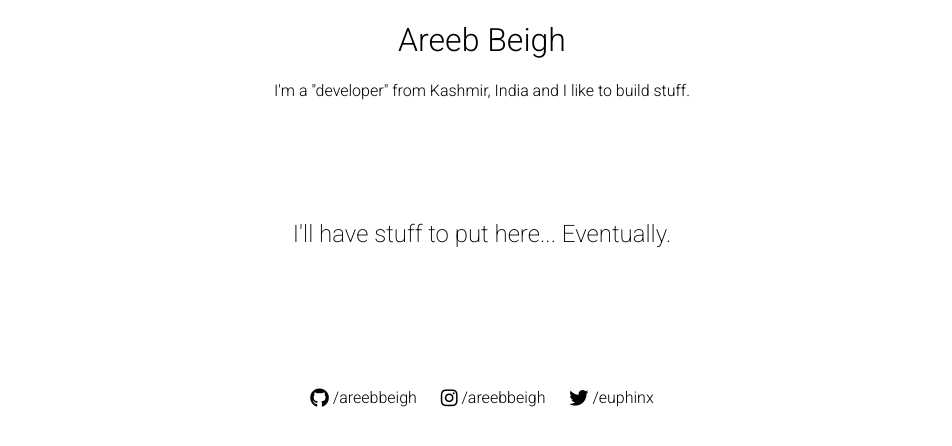
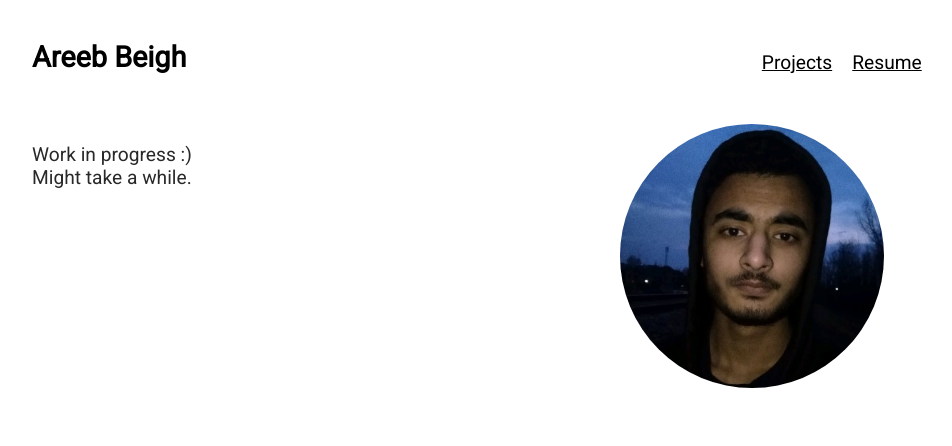
Before and after one commit to areebbeigh/areebbeigh.github.io, a plain HTML site: page index.html in a window 1280 px wide. Shown: the whole page, without its empty margins (158-1110 px from the left). Drawn offline with Linux system fonts and the light colour scheme.

Commit message:
Change layout

```diff
--- a/css/main.css
+++ b/css/main.css
@@ -1,55 +1,79 @@
-* { font-family: 'Roboto'; }
-
-.thin {
-  font-weight: 200;
-}
-
-.light {
-  font-weight: 300;
-}
-
-.center {
-  text-align: center;
-}
-
-html {
-  height: 100%;
+* {
+  font-family: "Roboto";
+  box-sizing: border-box;
 }
 
 body {
-  height: 100%;
+  background: #f6f6f6;
+  margin: 0;
 }
 
-.wrapper {
-  height: 100%;
+a:active,
+a,
+a:hover {
+  color: #000;
 }
 
-.footer {
-  padding: 20px;
+.container {
+  max-width: 1100px;
+  min-width: 320px;
+  margin: auto;
+  font-size: 1.2em;
+  padding: 20px 100px;
+  background: #fff;
+  display: grid;
+  grid-template-rows: 1fr auto 1fr;
+  row-gap: 30px;
+  text-align: justify;
 }
 
-.footer-contact {
-  padding: 10px;
-  text-decoration: none;
-  color: initial;
+.nav {
+  display: grid;
+  grid-template-columns: 80% 20%;
+  align-items: end;
+  padding: 20px 0;
 }
 
-.footer-contact p {
-  display: inline;
-  position: relative;
-  bottom: 2px;
+.nav .nav-title h2 {
+  margin: 0;
 }
 
-.footer-contact i {
-  font-size: 1.2em;
+.nav-links {
+  display: grid;
+  grid-template-columns: repeat(2, 1fr);
 }
 
-.footer-contact span {
-  /* font-size: 0.9em; */
+.nav-links a {
+  margin: auto;
 }
 
-@media only screen and (max-width: 768px) {
-  .footer-contact {
-    display: block;
+#photo {
+  border-radius: 100%;
+  display: inline-block;
+  max-width: 264px;
+}
+
+.content-container {
+  color: #282828;
+}
+
+.content-container .intro .me {
+  grid-area: me;
+  place-self: center;
+}
+
+.content-container .intro .content {
+  grid-area: intro-text;
+}
+
+.content-container .intro {
+  display: grid;
+  grid-template-columns: [intro-text] 60% [me] 40%;
+  //column-gap: 50px;
+}
+
+@media only screen and (max-width: 950px) {
+  .container {
+    padding: 20px 25px;
   }
 }
--- a/index.html
+++ b/index.html
@@ -2,35 +2,44 @@
 <html>
   <head>
     <meta charset="utf-8" />
-  <meta http-equiv="X-UA-Compatible" content="IE=edge">
-  <title>Areeb Beigh</title>
-  <meta name="viewport" content="width=device-width, initial-scale=1">
+    <meta http-equiv="X-UA-Compatible" content="IE=edge" />
+    <title>Areeb Beigh&apos;s personal homepage</title>
+    <meta name="viewport" content="width=device-width, initial-scale=1" />
     <link rel="stylesheet" type="text/css" media="screen" href="css/main.css" />
-  <link rel="stylesheet" href="https://use.fontawesome.com/releases/v5.7.1/css/all.css" integrity="sha384-fnmOCqbTlWIlj8LyTjo7mOUStjsKC4pOpQbqyi7RrhN7udi9RwhKkMHpvLbHG9Sr" crossorigin="anonymous">
-  <link href="https://fonts.googleapis.com/css?family=Roboto:100,200,300,400" rel="stylesheet">
+    <link
+      rel="stylesheet"
+      href="https://use.fontawesome.com/releases/v5.7.1/css/all.css"
+      integrity="sha384-fnmOCqbTlWIlj8LyTjo7mOUStjsKC4pOpQbqyi7RrhN7udi9RwhKkMHpvLbHG9Sr"
+      crossorigin="anonymous"
+    />
+    <link
+      href="https://fonts.googleapis.com/css?family=Roboto:100,200,300,400"
+      rel="stylesheet"
+    />
   </head>
   <body>
-  <div class="wrapper">
-    <h1 class="light center">Areeb Beigh</h1>
-    <p class="light center">I'm a "developer" from Kashmir, India and I like to build stuff.</p>
-
-    <h2 class="thin center" style="padding: 100px 0;">I'll have stuff to put here... Eventually.</h2>
-
-    <div class="footer center">
-      <a class="footer-contact light" href="https://github.com/areebbeigh">
-        <i class="fab fa-github"></i>
-        <p>/areebbeigh</p>
-      </a>
-
-      <a class="footer-contact light" href="https://instagram.com/areebbeigh">
-          <i class="fab fa-instagram"></i>
-          <p>/areebbeigh</p>
-      </a>
-
-      <a class="footer-contact light" href="https://twitter.com/euphinx">
-        <i class="fab fa-twitter"></i>
-        <p>/euphinx</p>
-      </a>
+    <div class="container">
+      <div class="nav">
+        <div class="nav-title">
+          <h2>Areeb Beigh</h2>
+        </div>
+        <div class="nav-links">
+          <a href="">Projects</a>
+          <a href="">Resume</a>
+        </div>
+      </div>
+      <div class="content-container">
+        <div class="intro">
+          <div class="me">
+            <img id="photo" src="./me.png" alt="me.png" />
+          </div>
+          <div class="content">
+            <p>
+              Work in progress :) <br>
+              Might take a while.
+            </p>
+          </div>
+        </div>
       </div>
     </div>
   </body>
```
Also changed, not shown: me.png (added). Lines whose indentation alone changed are shown as unchanged.
